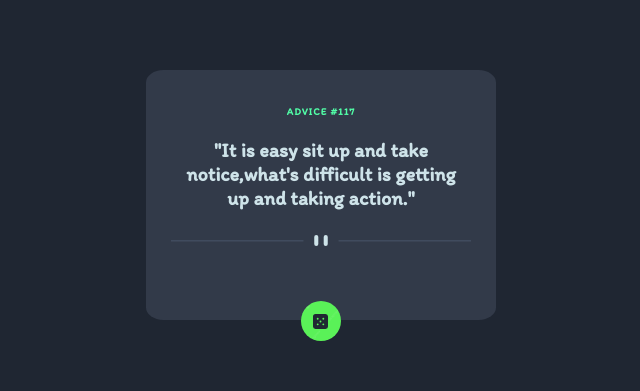
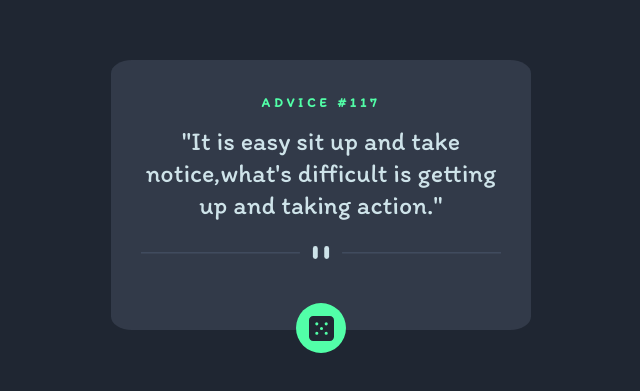
Before and after one commit to DuardoHenrique/Advice-generator-app, a plain HTML site: page index.html in a window 1280 px wide. Shown: the part 205-596 px from the top of the page, without its empty margins (319-959 px from the left). Drawn offline with Linux system fonts and the light colour scheme.

Commit message:
javascript adicionado

```diff
--- a/index.html
+++ b/index.html
@@ -4,35 +4,28 @@
     <meta charset="UTF-8">
     <meta http-equiv="X-UA-Compatible" content="IE=edge">
     <meta name="viewport" content="width=device-width, initial-scale=1.0">
-    <title>Frontend Mentor | Advice generator app</title>
+    <title>Advice generator app</title>
 
     <link rel="shortcut icon" href="src/images/favicon-32x32.png" type="image/x-icon">
 
     <link rel="stylesheet" href="src/css/reset.css">
     <link rel="stylesheet" href="src/css/style.css">
+    <link rel="stylesheet" href="./src/css/variables.css">
 </head>
 <body>
-    <main class="container">
+    <main class="main">
         <div class="card">
-            <div class="span">
-                <span>ADVICE #117</span>
-            </div>
-            <div class="text">
-                <div class="paragraph">
-                    <p>"It is easy sit up and take notice,what's difficult is getting up and taking action."</p>
-                </div>
-            </div>
-            <div class="img">
-                <picture class="img-row">
-                    <source srcset="./src/images/pattern-divider-desktop.svg" media="(min-width: 768px)">
-                    <img src="./src/images/pattern-divider-mobile.svg" alt="row">
-                </picture>
-                <div class="img-icone">
-                    <img src="./src/images/icon-dice.svg" alt="">
-                    <img src="./src/images/quadrado-verde.png" alt="">
-                </div>
+            <h2 class="title">ADVICE #117</h2>
+            <div class="conselhos">
+                 <p class="paragrafo">"It is easy sit up and take notice,what's difficult is getting up and taking action."</p>
+             </div>
+            <img class="separacao" src="./src/images/pattern-divider-desktop.svg" alt="separacao">
+            <div class="img-dado btn">
+                <img class="dado" src="./src/images/icon-dice.svg" alt="dado">
             </div>
         </div>
     </main>
+
+    <script src="./src/js/main.js"></script>
 </body>
 </html>
--- a/src/css/reset.css
+++ b/src/css/reset.css
@@ -1,16 +1,6 @@
-@import url('https://fonts.googleapis.com/css2?family=Itim&display=swap');
-
 * {
     margin: 0;
     padding: 0;
     border: 0;
     box-sizing: border-box;
 }
-
-body {
-    background-color: hsl(218, 23%, 16%);
-    color: hsl(193, 38%, 86%);
-    font-family: 'Itim', sans-serif;
-    font-size: 20px;
-    font-weight: 800;
-}
--- a/src/css/style.css
+++ b/src/css/style.css
@@ -1,71 +1,68 @@
 /* --advice-dice-color: hsl(150, 100%, 66%); */
+@import url('https://fonts.googleapis.com/css2?family=Itim&display=swap');
 
-.container {
-    display: flex;
-    justify-content: center;
-    align-items: center;
+body {
+    background-color: var(--dark-blue);
+    color: var(--light-cyan);
+    font-family: 'Itim', sans-serif;
+    width: 100vw;
     height: 100vh;
-    width: 100vw;
 }
 
-.container .card {
-    background-color: hsl(217, 19%, 24%);
-    height: 250px;
-    border-radius: 5%;
-    width: 350px
+.main {
+    display: grid;
+    place-content: center;
+    height: 100%;
+    width: 100%;
 }
 
-.container .card .text {
+.main .card {
     display: flex;
-    justify-content: center;
+    align-items: center;
+    flex-direction: column;
+    text-align: center;
+    height: 270px;
+    width: 420px;
+    padding: 35px 30px 0 30px;
+    background-color: var(--dark-grayish-blue);
+    border-radius: 5%;
+    position: relative;
 }
 
-.container .card .paragraph {
-    display: flex;
-    flex-wrap: wrap;
-    text-align: center;
-    width: 80%;
+.main .card .title {
+    font-size: 13px;
+    letter-spacing: 4px;
+    margin-bottom: var(--margin-bottom);
+    color: var(--neon-green);
 }
 
-.container .card .span {
-    text-align: center;
-    color: hsl(150, 100%, 66%);
-    padding: 10px;
-    margin: 25px 0px 10px 0px;
-    font-size: 10px;
-    letter-spacing: 1px;
+.main .card .conselhos {
+    font-size: 26px;
+    margin-bottom: 25px;
 }
 
-.container .card .img  {
-    display: flex;
-    flex-direction: column;
-    text-align: center;
+.main .card .separacao {
+    width: 100%;
 }
 
-.container .card .img-row img{
-    margin-top: 25px;
-    width: 300px;
+
+.main .card .img-dado {
+    display: grid;
+    place-content: center;
+    position: absolute;
+    bottom: -23px;
+    width: 50px;
+    height: 50px;
+    border-radius: 50%;
+    background-color:  var( --neon-green);
+    cursor: pointer;
 }
 
-.container .card .img-icone {
-    align-self: center;
-    height: 20px;
-    width: 20px;
-    position: relative;
-    top: 50px;
-    right: 10px;
+.main .card .img-dado:hover {
+    box-shadow: 0 0 35px var(--neon-green);
 }
 
-.container .card .img-icone img:first-child {
-    position: absolute;
-    top: 13px;
-    left: 12px;
-    width: 15px;
-    height: 15px;
+.main .card .dado {
+    width: 25px;
+    height: 25px;
 }
-
-.container .card .img-icone img:last-child {
-    border-radius: 50%;
-    width: 40px;
-    height: 40px;
-}
--- /dev/null
+++ b/src/css/variables.css
@@ -0,0 +1,8 @@
+:root {
+    --light-cyan: hsl(193, 38%, 86%);
+    --neon-green: hsl(150, 100%, 66%);
+    --grayish-blue: hsl(217, 19%, 38%);
+    --dark-grayish-blue: hsl(217, 19%, 24%);
+    --dark-blue: hsl(218, 23%, 16%);
+    --margin-bottom: 15px;
+}
--- /dev/null
+++ b/src/js/main.js
@@ -0,0 +1,16 @@
+const btn = document.querySelector(".btn");
+const adviceNumber = document.getElementsByTagName('p')
+const adviceDescription = document.querySelector(".conselhos");
+
+async function getAdvice() {
+    const resposta = await fetch("https://api.adviceslip.com/advice");
+    const adviceContent = await resposta.json();
+    const adviceId = `Advice #${adviceContent.slip.id}`;
+    const adviceText = `"${adviceContent.slip.advice}"`;
+
+    adviceNumber.innerHTML = adviceId;
+    adviceDescription.innerHTML = adviceText;
+}
+
+
+btn.onclick = getAdvice;
```
Also changed, not shown: src/images/pattern-divider-mobile.svg (deleted), src/images/quadrado-verde.png (deleted), 1 other file.
